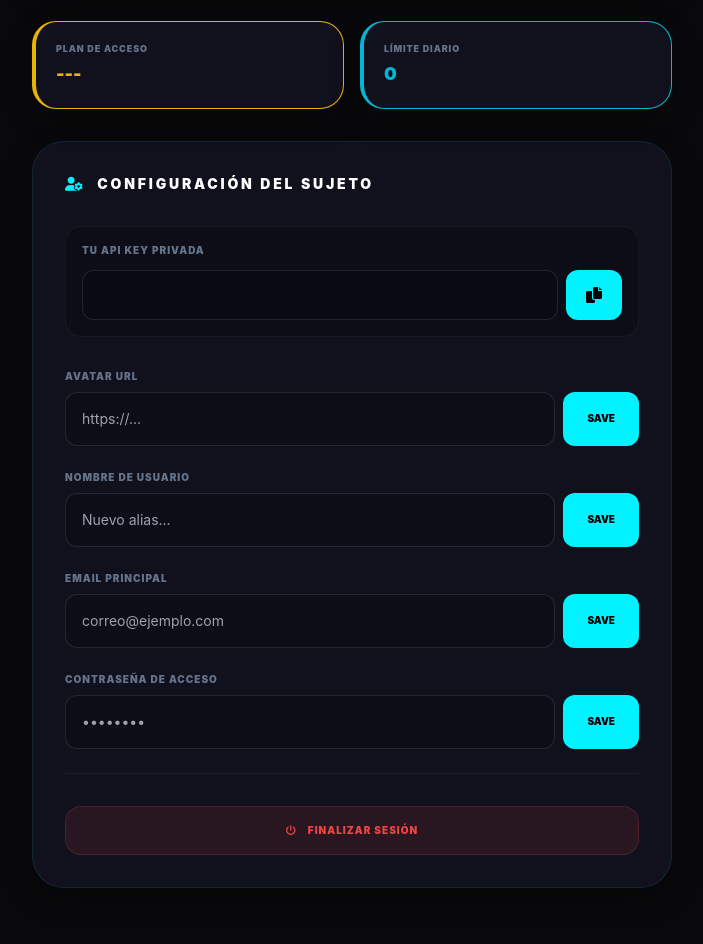
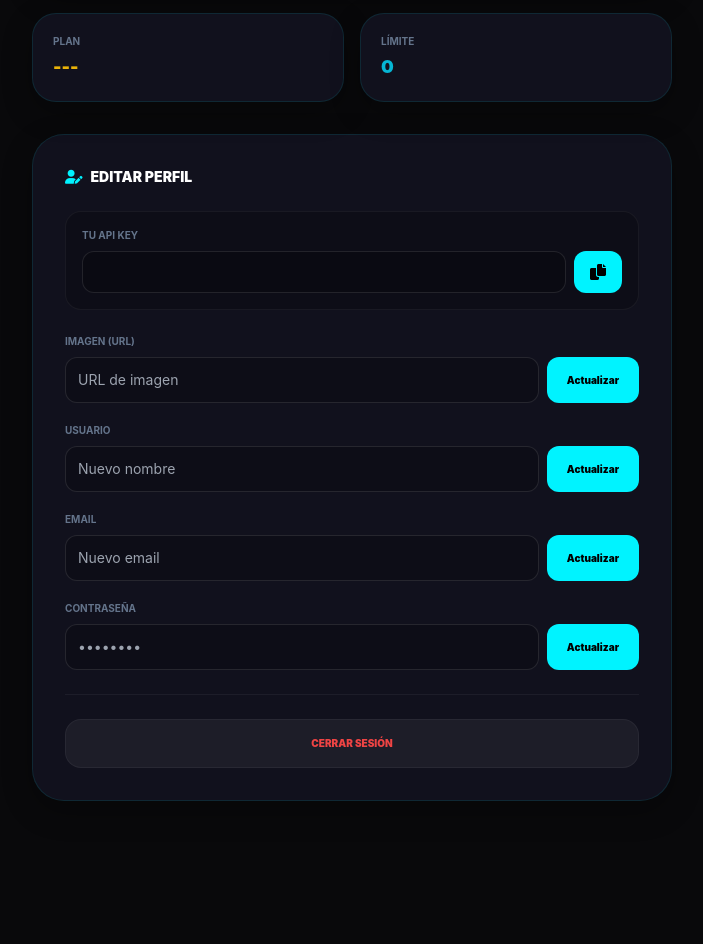
Before and after one commit to DvWilkerOFC/DvWilkerOFC-V1, a website: page public/profile.html in a window 1280 px wide. Shown: the part 372-1316 px from the top of the page, without its empty margins (288-991 px from the left). After the commit the page ends 1229 px from the top, so only its background shows below. Drawn offline with nearby package versions, Linux system fonts and the light colour scheme; some packages are replaced by stand-ins of ours; sample sign-in values are in the browser's storage; a script that the page names is missing.

Commit message:
Actualizar profile.html

```diff
--- a/public/profile.html
+++ b/public/profile.html
@@ -3,7 +3,7 @@
 <head>
     <meta charset="UTF-8">
     <meta name="viewport" content="width=device-width, initial-scale=1.0, maximum-scale=1.0, user-scalable=no">
-    <title>Kazuma | Mi Perfil</title>
+    <title>Kazuma | Perfil</title>
     <script src="https://cdn.jsdelivr.net/npm/sweetalert2@11"></script>
     <link rel="stylesheet" href="https://cdnjs.cloudflare.com/ajax/libs/font-awesome/6.0.0/css/all.min.css">
     <script src="https://cdn.tailwindcss.com"></script>
@@ -61,9 +61,8 @@
         .input-kazuma:focus { border-color: var(--neon-blue); outline: none; }
 
         .btn-blue { background: var(--neon-blue); color: #000; font-weight: 900; transition: 0.3s; }
-        .btn-blue:hover { filter: brightness(1.2); transform: translateY(-1px); }
+        .btn-blue:hover { filter: brightness(1.2); }
 
-        /* Tarjeta reCAPTCHA Compacta */
         .grecaptcha-badge {
             width: 70px !important;
             overflow: hidden !important;
@@ -78,7 +77,6 @@
         #view-img {
             width: 120px; height: 120px; border-radius: 50%; object-fit: cover;
             border: 3px solid var(--neon-blue);
-            box-shadow: 0 0 20px rgba(0, 243, 255, 0.3);
         }
 
         header {
@@ -97,90 +95,87 @@
 
     <header class="p-4 flex justify-between items-center sticky top-0 z-50">
         <div class="font-black text-xl tracking-tighter cursor-pointer" onclick="location.href='/dash'">
-            KAZUMA <span style="color: var(--neon-blue)">PROFILER</span>
+            KAZUMA <span style="color: var(--neon-blue)">DASH</span>
         </div>
         <div class="flex items-center gap-4">
             <div class="text-xl cursor-pointer" style="color: var(--neon-blue)" onclick="toggleTheme()" id="theme-btn">
                 <i class="fas fa-moon"></i>
             </div>
-            <button onclick="location.href='/dash'" class="text-[10px] font-black bg-white/5 px-4 py-2 rounded-xl hover:bg-white/10 transition border border-white/10 uppercase tracking-widest">
-                <i class="fas fa-arrow-left mr-2"></i> Volver
+            <button onclick="location.href='/dash'" class="text-xs font-bold bg-white/5 px-4 py-2 rounded-xl border border-white/10 uppercase">
+                <i class="fas fa-arrow-left mr-1"></i> Volver
             </button>
         </div>
     </header>
 
     <main class="container mx-auto p-4 max-w-2xl">
         <div class="glass rounded-[32px] p-8 mt-6 text-center">
-            <div class="relative inline-block">
-                <img id="view-img" src="https://files.catbox.moe/9ssbf9.jpg" alt="Foto">
-                <div class="absolute bottom-0 right-0 bg-green-500 w-5 h-5 rounded-full border-4 border-[#11111d]"></div>
-            </div>
-            <h2 id="view-username" class="text-3xl font-black mt-4 uppercase tracking-tighter">Cargando...</h2>
-            <p id="view-id" class="text-slate-500 font-bold text-[10px] uppercase tracking-widest mt-1">Verificando Identidad...</p>
+            <img id="view-img" src="https://files.catbox.moe/9ssbf9.jpg" class="mx-auto" alt="Avatar">
+            <h2 id="view-username" class="text-2xl font-black mt-4 uppercase">...</h2>
+            <p id="view-id" class="text-slate-500 font-bold text-xs mt-1">...</p>
         </div>
 
         <div class="grid grid-cols-2 gap-4 mt-6">
-            <div class="glass p-5 rounded-3xl border-l-4 border-yellow-500">
-                <p class="text-[9px] font-black text-slate-500 uppercase tracking-widest mb-1">Plan de Acceso</p>
+            <div class="glass p-5 rounded-3xl">
+                <p class="text-[10px] font-bold text-slate-500 uppercase mb-1">Plan</p>
                 <p id="view-plan" class="text-lg font-black text-yellow-500">---</p>
             </div>
-            <div class="glass p-5 rounded-3xl border-l-4 border-cyan-500">
-                <p class="text-[9px] font-black text-slate-500 uppercase tracking-widest mb-1">Límite Diario</p>
+            <div class="glass p-5 rounded-3xl">
+                <p class="text-[10px] font-bold text-slate-500 uppercase mb-1">Límite</p>
                 <p id="view-requests" class="text-lg font-black text-cyan-500">0</p>
             </div>
         </div>
 
         <div class="glass rounded-[32px] p-8 mt-8">
-            <h3 class="text-sm font-black mb-8 uppercase tracking-[0.2em] flex items-center gap-3">
-                <i class="fas fa-user-gear" style="color: var(--neon-blue)"></i> Configuración del Sujeto
+            <h3 class="text-sm font-black mb-6 uppercase flex items-center gap-2">
+                <i class="fas fa-user-edit" style="color: var(--neon-blue)"></i> Editar Perfil
             </h3>
 
             <div class="space-y-6">
-                <div class="mb-8 p-4 rounded-2xl bg-black/20 border border-white/5">
-                    <label class="block text-[10px] font-black text-slate-500 mb-3 uppercase tracking-widest">Tu API Key Privada</label>
+                <div class="p-4 rounded-2xl bg-black/20 border border-white/5">
+                    <label class="block text-[10px] font-bold text-slate-500 mb-2 uppercase">Tu API Key</label>
                     <div class="flex gap-2">
-                        <input type="text" id="view-apikey" class="input-kazuma w-full p-4 rounded-xl font-mono text-xs" readonly>
-                        <button onclick="copyKey()" class="btn-blue px-5 rounded-xl"><i class="fas fa-copy"></i></button>
+                        <input type="text" id="view-apikey" class="input-kazuma w-full p-3 rounded-xl font-mono text-xs" readonly>
+                        <button onclick="copyKey()" class="btn-blue px-4 rounded-xl"><i class="fas fa-copy"></i></button>
                     </div>
                 </div>
 
-                <div class="grid gap-6">
+                <div class="grid gap-5">
                     <div>
-                        <label class="block text-[10px] font-black text-slate-500 mb-2 uppercase tracking-widest">Avatar URL</label>
+                        <label class="block text-[10px] font-bold text-slate-500 mb-2 uppercase">Imagen (URL)</label>
                         <div class="flex gap-2">
-                            <input type="text" id="new-img" class="input-kazuma w-full p-4 rounded-xl text-sm" placeholder="https://...">
-                            <button onclick="updateData('profile_img')" class="btn-blue px-6 rounded-xl text-[10px]">SAVE</button>
+                            <input type="text" id="new-img" class="input-kazuma w-full p-3 rounded-xl text-sm" placeholder="URL de imagen">
+                            <button onclick="updateData('profile_img')" class="btn-blue px-5 rounded-xl text-[10px]">Actualizar</button>
                         </div>
                     </div>
 
                     <div>
-                        <label class="block text-[10px] font-black text-slate-500 mb-2 uppercase tracking-widest">Nombre de Usuario</label>
+                        <label class="block text-[10px] font-bold text-slate-500 mb-2 uppercase">Usuario</label>
                         <div class="flex gap-2">
-                            <input type="text" id="new-username" class="input-kazuma w-full p-4 rounded-xl text-sm" placeholder="Nuevo alias...">
-                            <button onclick="updateData('username')" class="btn-blue px-6 rounded-xl text-[10px]">SAVE</button>
+                            <input type="text" id="new-username" class="input-kazuma w-full p-3 rounded-xl text-sm" placeholder="Nuevo nombre">
+                            <button onclick="updateData('username')" class="btn-blue px-5 rounded-xl text-[10px]">Actualizar</button>
                         </div>
                     </div>
 
                     <div>
-                        <label class="block text-[10px] font-black text-slate-500 mb-2 uppercase tracking-widest">Email Principal</label>
+                        <label class="block text-[10px] font-bold text-slate-500 mb-2 uppercase">Email</label>
                         <div class="flex gap-2">
-                            <input type="email" id="new-email" class="input-kazuma w-full p-4 rounded-xl text-sm" placeholder="correo@ejemplo.com">
-                            <button onclick="updateData('email')" class="btn-blue px-6 rounded-xl text-[10px]">SAVE</button>
+                            <input type="email" id="new-email" class="input-kazuma w-full p-3 rounded-xl text-sm" placeholder="Nuevo email">
+                            <button onclick="updateData('email')" class="btn-blue px-5 rounded-xl text-[10px]">Actualizar</button>
                         </div>
                     </div>
 
                     <div>
-                        <label class="block text-[10px] font-black text-slate-500 mb-2 uppercase tracking-widest">Contraseña de Acceso</label>
+                        <label class="block text-[10px] font-bold text-slate-500 mb-2 uppercase">Contraseña</label>
                         <div class="flex gap-2">
-                            <input type="password" id="new-pass" class="input-kazuma w-full p-4 rounded-xl text-sm" placeholder="••••••••">
-                            <button onclick="updateData('password')" class="btn-blue px-6 rounded-xl text-[10px]">SAVE</button>
+                            <input type="password" id="new-pass" class="input-kazuma w-full p-3 rounded-xl text-sm" placeholder="••••••••">
+                            <button onclick="updateData('password')" class="btn-blue px-5 rounded-xl text-[10px]">Actualizar</button>
                         </div>
                     </div>
                 </div>
 
-                <div class="pt-8 mt-4 border-t border-white/5">
-                    <button onclick="logout()" class="w-full bg-red-500/10 hover:bg-red-500/20 text-red-500 p-4 rounded-2xl font-black uppercase text-[10px] tracking-widest transition border border-red-500/20">
-                        <i class="fas fa-power-off mr-2"></i> Finalizar Sesión
+                <div class="pt-6 mt-2 border-t border-white/5">
+                    <button onclick="logout()" class="w-full bg-white/5 hover:bg-red-500/10 text-red-500 p-4 rounded-2xl font-black uppercase text-[10px] transition border border-white/5">
+                        Cerrar Sesión
                     </button>
                 </div>
             </div>
@@ -212,7 +207,6 @@
                 document.getElementById('theme-btn').querySelector('i').classList.replace('fa-moon', 'fa-sun');
             }
 
-            // reCAPTCHA Ejecución
             grecaptcha.ready(() => {
                 grecaptcha.execute('6Lfw-dwsAAAAACc6y5K4sfFnplSqbskYPia1ADh5', {action: 'profile_load'});
             });
@@ -223,19 +217,19 @@
                 if (result.status) {
                     const u = result.data;
                     document.getElementById('view-username').innerText = u.username.toUpperCase();
-                    document.getElementById('view-id').innerText = `IDENTIDAD: ${u.email}`;
+                    document.getElementById('view-id').innerText = u.email;
                     document.getElementById('view-apikey').value = u.key;
                     document.getElementById('view-requests').innerText = u.requests.limit;
                     document.getElementById('view-plan').innerText = u.plan.toUpperCase();
                     if (u.profile_img) document.getElementById('view-img').src = u.profile_img;
                 }
-            } catch (e) { console.error("Error al cargar perfil"); }
+            } catch (e) { console.error("Error"); }
         }
 
         async function updateData(type) {
             const inputMap = { 'username': 'new-username', 'email': 'new-email', 'password': 'new-pass', 'profile_img': 'new-img' };
             const val = document.getElementById(inputMap[type]).value.trim();
-            if (!val) return Swal.fire({ title: 'Error', text: 'El campo está vacío', icon: 'warning', background: 'var(--card-bg)', color: 'var(--text-main)' });
+            if (!val) return;
 
             try {
                 const res = await fetch(`/api/auth/update-profile`, {
@@ -249,16 +243,14 @@
                         userData[type === 'profile_img' ? 'profile_img' : type] = val;
                         localStorage.setItem('kazuma_user', JSON.stringify(userData));
                     }
-                    Swal.fire({ title: 'Actualizado', text: 'Protocolo completado con éxito.', icon: 'success', background: 'var(--card-bg)', color: 'var(--text-main)' }).then(() => location.reload());
-                } else {
-                    Swal.fire({ title: 'Error', text: data.message, icon: 'error', background: 'var(--card-bg)', color: 'var(--text-main)' });
+                    Swal.fire({ title: 'Éxito', text: 'Datos actualizados', icon: 'success', background: 'var(--card-bg)', color: 'var(--text-main)' }).then(() => location.reload());
                 }
-            } catch (e) { Swal.fire({ title: 'Error', text: 'Sin conexión al servidor.', icon: 'error', background: 'var(--card-bg)', color: 'var(--text-main)' }); }
+            } catch (e) { console.error("Error"); }
         }
 
         function copyKey() {
             navigator.clipboard.writeText(document.getElementById('view-apikey').value);
-            Swal.fire({ toast: true, position: 'top-end', icon: 'success', title: 'Key Copiada', showConfirmButton: false, timer: 1500, background: 'var(--card-bg)', color: 'var(--text-main)' });
+            Swal.fire({ toast: true, position: 'top-end', icon: 'success', title: 'Copiado', showConfirmButton: false, timer: 1500, background: 'var(--card-bg)', color: 'var(--text-main)' });
         }
 
         function logout() { localStorage.clear(); window.location.href = '/login'; }
```
